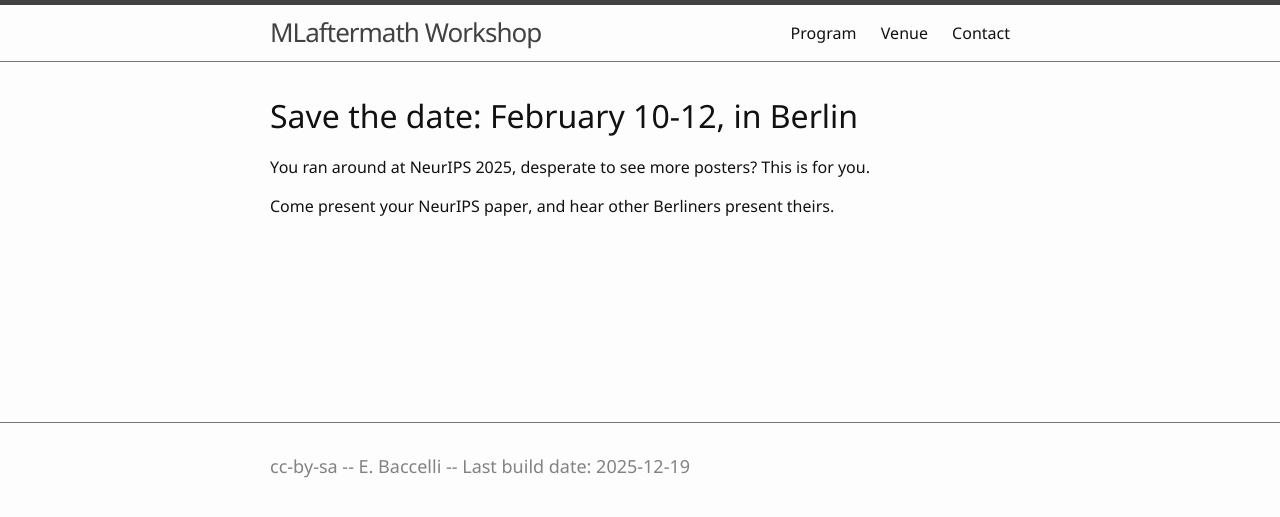
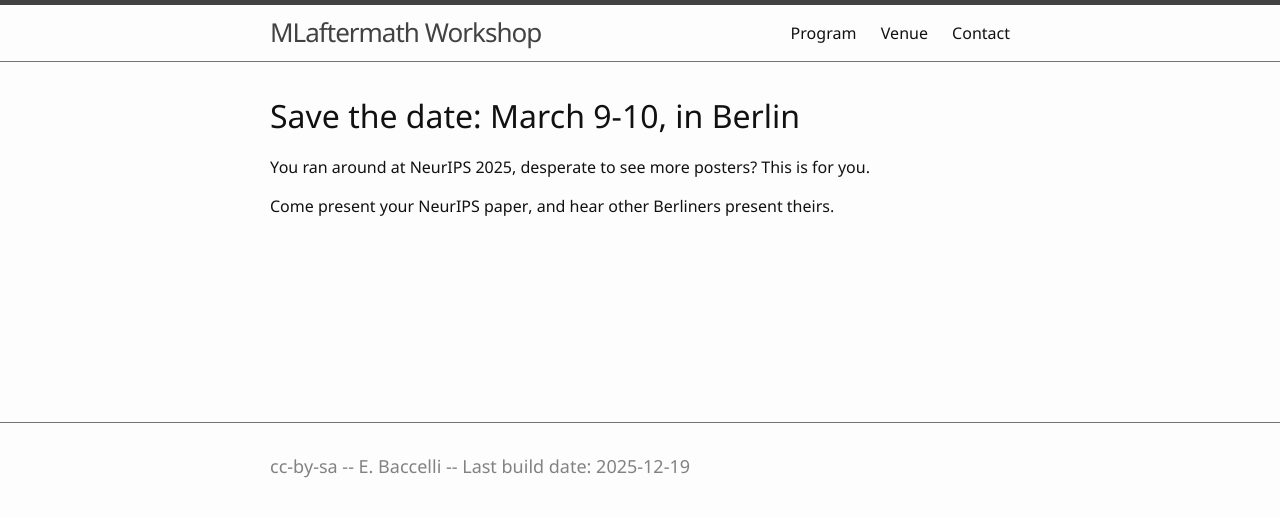
Before and after one commit to Inria-Berlin/MLaftermath, a Jekyll site: the page built from index.md, in a window 1280 px wide. Shown: the top 517 px of the page. Built offline with Jekyll 4.4.1, drawn with Linux system fonts in a browser that asks for light colours.

Commit message:
changed dates

```diff
--- a/index.md
+++ b/index.md
@@ -2,7 +2,7 @@
 title: Home
 ---
 
-# Save the date: February 10-12, in Berlin
+# Save the date: March 9-10, in Berlin
 
 You ran around at NeurIPS 2025, desperate to see more posters? This is for you.
 
```
